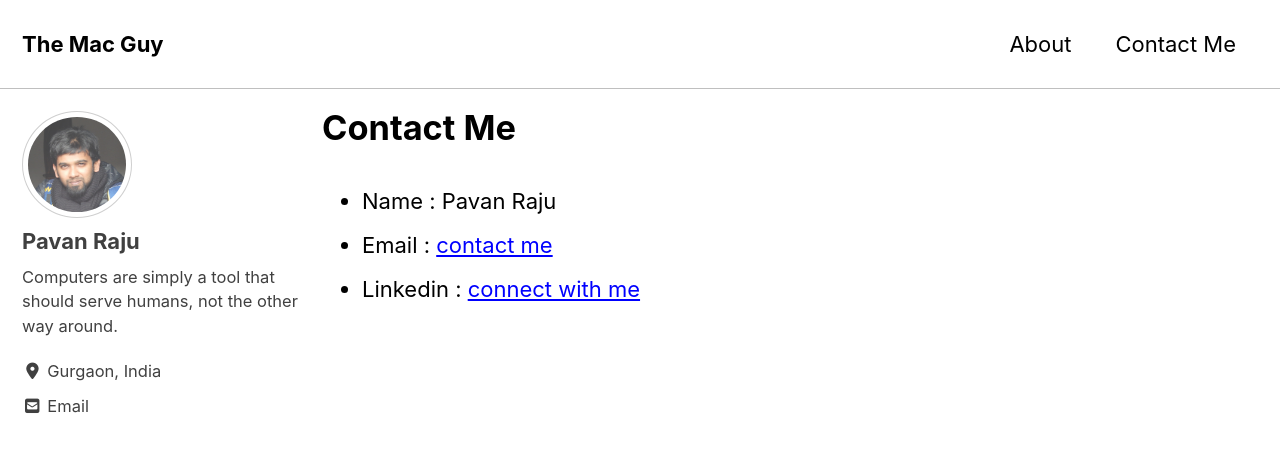
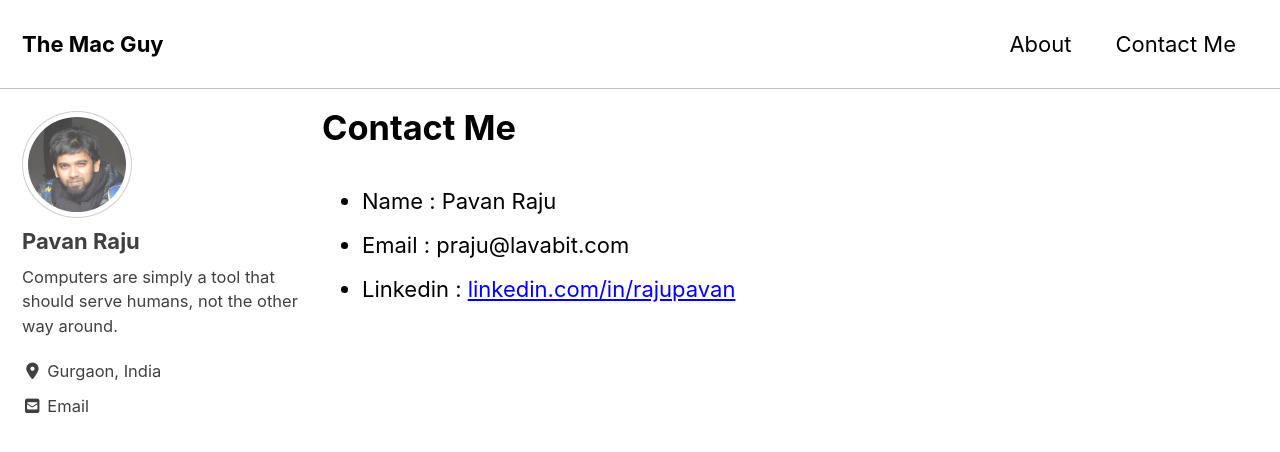
Before and after one commit to iampavan/themacguy, a Jekyll site: the page built from _pages/contact.md, in a window 1280 px wide and 900 px high. Shown: the top 452 px of the window. Built offline with Jekyll 4.4.1, drawn with Linux system fonts in a browser that asks for light colours; cached includes are drawn as plain includes; nearby versions of some CDN libraries.

Commit message:
Refactored contact me page

```diff
--- a/_pages/contact.md
+++ b/_pages/contact.md
@@ -4,5 +4,5 @@ permalink: /contact/
 ---
 
 - Name : Pavan Raju
-- Email : [contact me](mailto:praju@lavabit.com)
-- Linkedin : [connect with me](https://www.linkedin.com/in/rajupavan/)
+- Email : praju@lavabit.com
+- Linkedin : [linkedin.com/in/rajupavan](https://www.linkedin.com/in/rajupavan/)
```
